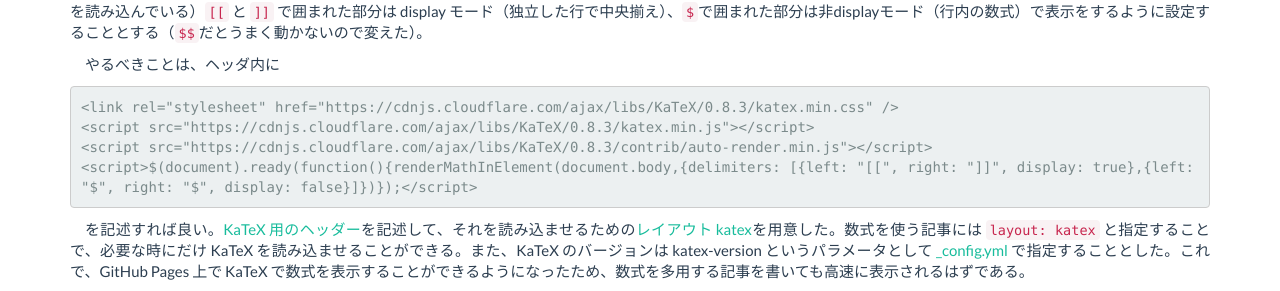
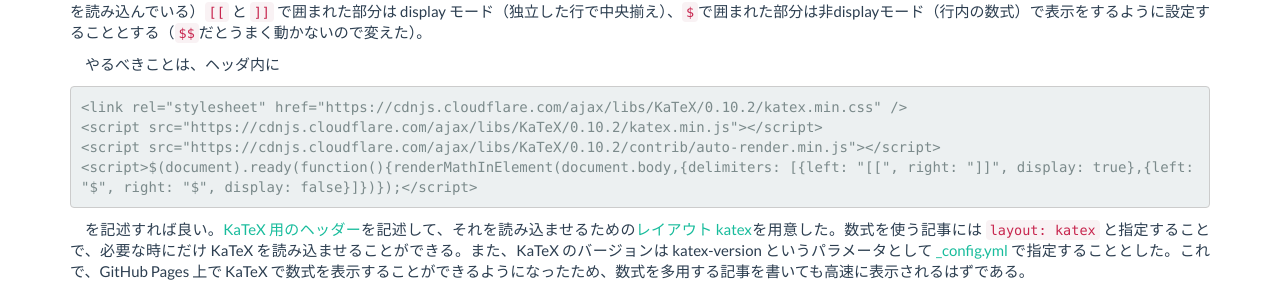
Before and after one commit to sekika/sekika.github.io, a Jekyll site: the page built from _posts/2017-05-01-katex-equation.md, in a window 1280 px wide. Shown: the part 441-732 px from the top of the page. Built offline with Jekyll 4.4.1, drawn with Linux system fonts in a browser that asks for light colours; nearby versions of some CDN libraries; comment, search, counter and statistics services are not loaded.

Commit message:
KaTeX 0.10.2

```diff
--- a/_config.yml
+++ b/_config.yml
@@ -12,7 +12,7 @@
 # Last update on 2017-05-01
 bootstrap-version: "3.3.7" # Bootstrap http://getbootstrap.com/getting-started/
 jquery-version: "3.2.1" # jQuery https://jquery.com/download/
-katex-version: "0.8.3" # KaTeX https://github.com/Khan/KaTeX/releases
+katex-version: "0.10.2" # KaTeX https://github.com/Khan/KaTeX/releases
 
 # Build settings
 markdown: kramdown
```
